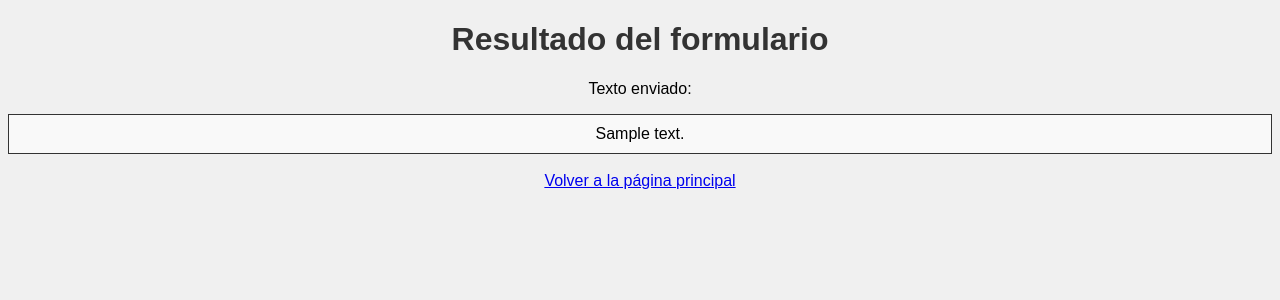
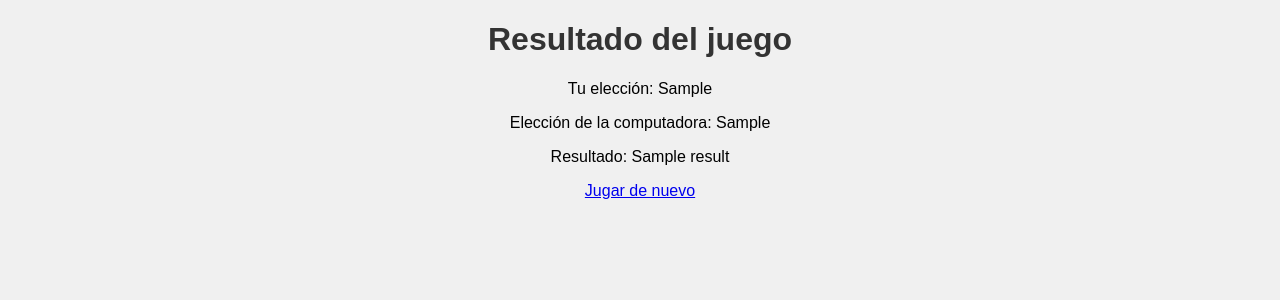
Before and after one commit to brighterlies/BetaFlaskWeb, a Flask app: template templates/result.html in a window 1280 px wide. Shown: the top 300 px of the page. Run offline with Flask 3, Linux system fonts and the light colour scheme; the template is opened without the code that fills it: most values are stand-ins (such as "Sample title", 1, 10 or a date in 2020).

Commit message:
Navegación inicial

```diff
--- a/templates/result.html
+++ b/templates/result.html
@@ -3,16 +3,14 @@
 <head>
     <meta charset="UTF-8">
     <meta name="viewport" content="width=device-width, initial-scale=1.0">
-    <title>Página Flask con Formulario</title>
+    <title>Resultado</title>
     <link rel="stylesheet" href="{{ url_for('static', filename='styles.css') }}">
 </head>
 <body>
-    <h1>Resultado del formulario</h1>
-    <p>Texto enviado:</p>
-    <div style="border: 1px solid #333; padding: 10px; background-color: #f9f9f9;">
-        {{text}}
-    </div>
-    <br>
-    <a href="/">Volver a la página principal</a>
+    <h1>Resultado del juego</h1>
+    <p>Tu elección: {{ user_choice }}</p>
+    <p>Elección de la computadora: {{ computer_choice }}</p>
+    <p>Resultado: {{ result }}</p>
+    <a href="/game.html">Jugar de nuevo</a>
 </body>
 </html>
```
Also changed, not shown: templates/chatbot.html (added, +34 -0 lines), templates/game.html (added, +17 -0 lines), templates/index.html (+5 -22 lines).
